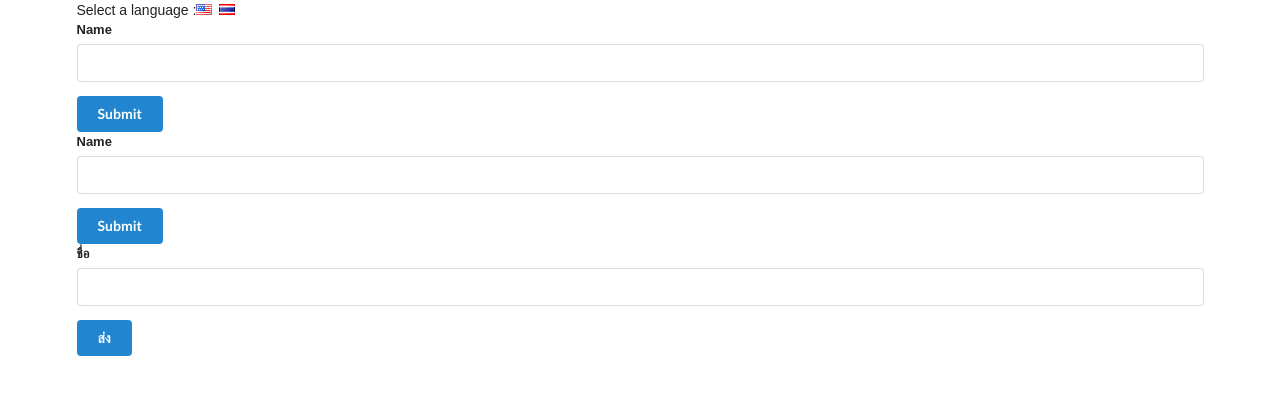
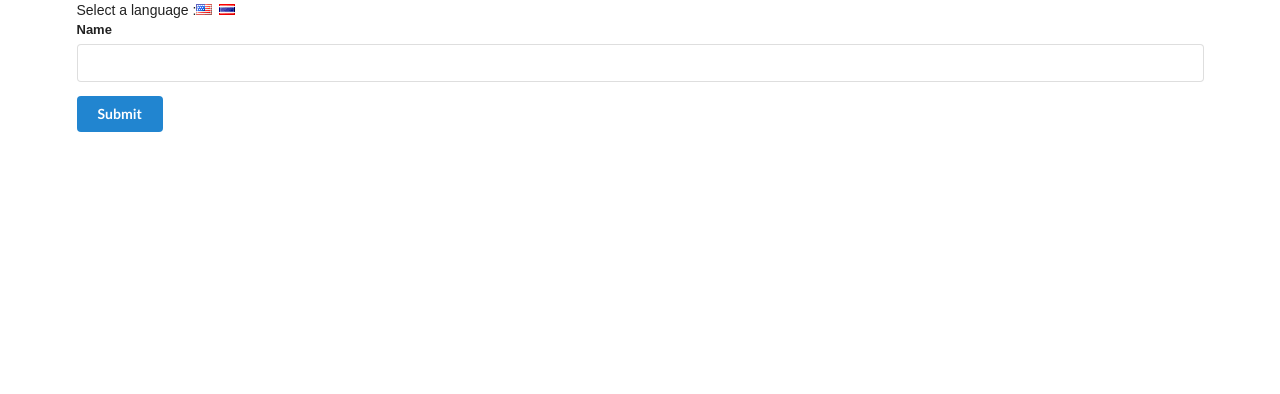
Before and after one commit to arigatopix/Stephen_React_Redux, a React (Create React App) app in the folder translate/: page / in a window 1280 px wide. Shown: the top 394 px of the page. Built offline with nearby package versions, Linux system fonts and the light colour scheme.

Commit message:
Used Consumer Component

```diff
--- a/translate/src/components/App.js
+++ b/translate/src/components/App.js
@@ -27,12 +27,6 @@ class App extends React.Component {
         <LanguageContext.Provider value={this.state.language}>
           <UserCreate />
         </LanguageContext.Provider>
-
-        <LanguageContext.Provider value="english">
-          <UserCreate />
-        </LanguageContext.Provider>
-
-        <UserCreate />
       </div>
     );
   }
@@ -42,4 +36,4 @@ export default App;
 
 // สร้าง provider สำหรับ context ส่งข้อมูลระดับ App component to Field and Button
 // LanguageContext.Provider โดยคำว่า value เป็น spacial property) ส่งข้อมูลไปให้ Nested Component
-// Provider 1 อัน จะสร้าง pipe ของตัวเอง แยกกัน จะกำหนด value เป็น state หรือ hardcode ก็ได้
+// Provider 1 อัน จะสร้าง pipe ของตัวเอง แยกกัน จะกำหนด value เป็น state หรือ hardcode ก็ได้ และ hardcode จะไม่เปลี่ยนไปตามเงื่อนไขที่สร้างไว้
--- a/translate/src/components/Button.js
+++ b/translate/src/components/Button.js
@@ -2,21 +2,27 @@ import React from "react";
 import LanguageContext from "../contexts/LanguageContext";
 
 class Button extends React.Component {
-  // Link to contextObject
-  static contextType = LanguageContext;
-  // static (ค่าคงที่ของ class) เป็น syntax แบบ ES2015 ซึ่งไม่ใช่ function
-  // contextType เป็น spacial property
-  // สามารถพิมพ์ Button.contextType = LanguageContext นอก class ก็ได้
-  // เอามาแสดงผลใน Nested Child ผ่าน this.context
-  // ทุกครั้งที่มีการเปลี่ยน state .. component จะถูก rerender และจะถูก console.log(this.context)
+  // helper function
+  renderSubmit(value) {
+    return value === "english" ? "Submit" : "ส่ง";
+  }
 
   render() {
-    const text = this.context === "english" ? "Submit" : "ส่ง";
-
-    console.log(this.context);
-
-    return <button className="ui button primary">{text}</button>;
+    return (
+      <button className="ui button primary">
+        <LanguageContext.Consumer>
+          {value => this.renderSubmit(value)}
+        </LanguageContext.Consumer>
+      </button>
+    );
   }
 }
 
 export default Button;
+
+/*
+ใช้ Consumer แทน this.context
+  - เรียกใช้งาน value เหมือนกับ react component ปกติ โดยใช้ function
+  - ใช้ helper function โดย Consumer จะเรียก value ใน App component (Parent component to Child component) ให้อัตโนมัติ
+  - อย่าลืม เป็น class-base ต้องใช้ this.helperfunction
+*/
```
